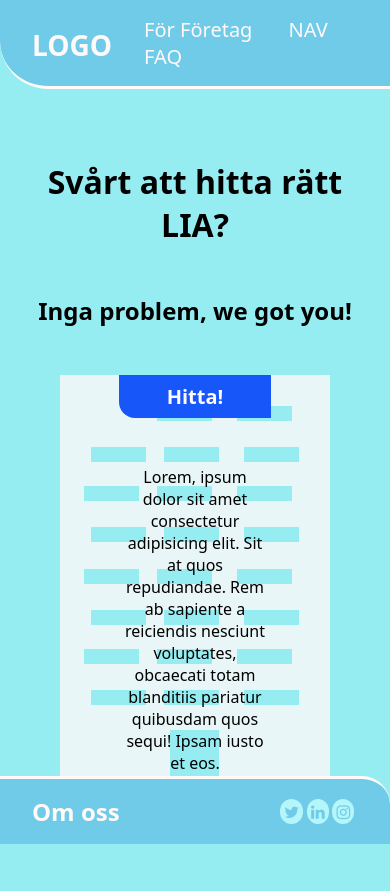
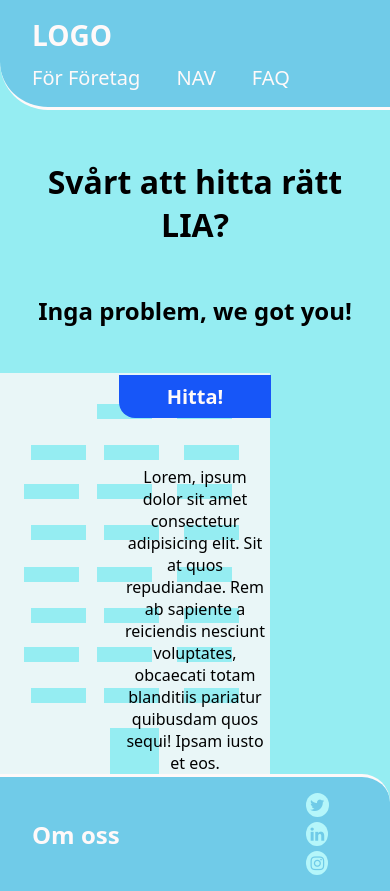
Before and after one commit to Sofgren89/agil-projektledning-grupp, a website built with Parcel: page src/index.html in a window 390 px wide. Before the commit the page ends 844 px from the top, so only its background shows below. Built offline with nearby package versions, Linux system fonts and the light colour scheme; some packages are replaced by stand-ins of ours; no server answers; the database is empty.

Commit message:
header
Fixat Resposnsiv header

```diff
--- a/src/css/style.css
+++ b/src/css/style.css
@@ -55,6 +55,23 @@ header div a {
     text-decoration: none;
     color: var(--white);
 }
+
+ @media (max-width: 600px) {
+        header {
+            flex-direction: column;
+            align-items: flex-start;
+        }
+
+        .logo {
+            font-size: 20px;
+            margin-bottom: 10px;
+        }
+
+        div {
+            flex-direction: column;
+            gap: 5px;
+        }
+    }
 
 
 /* Main */
```
